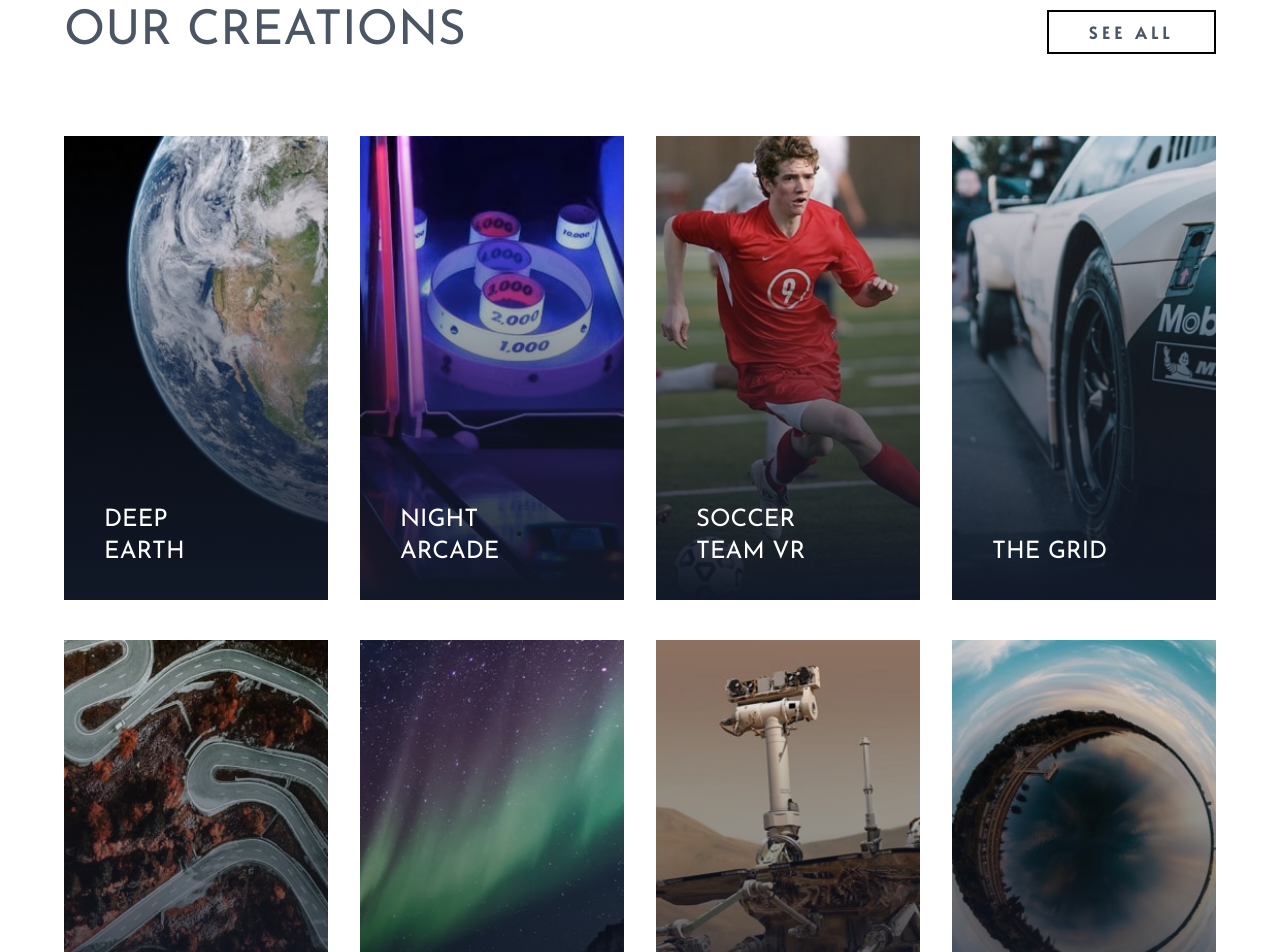
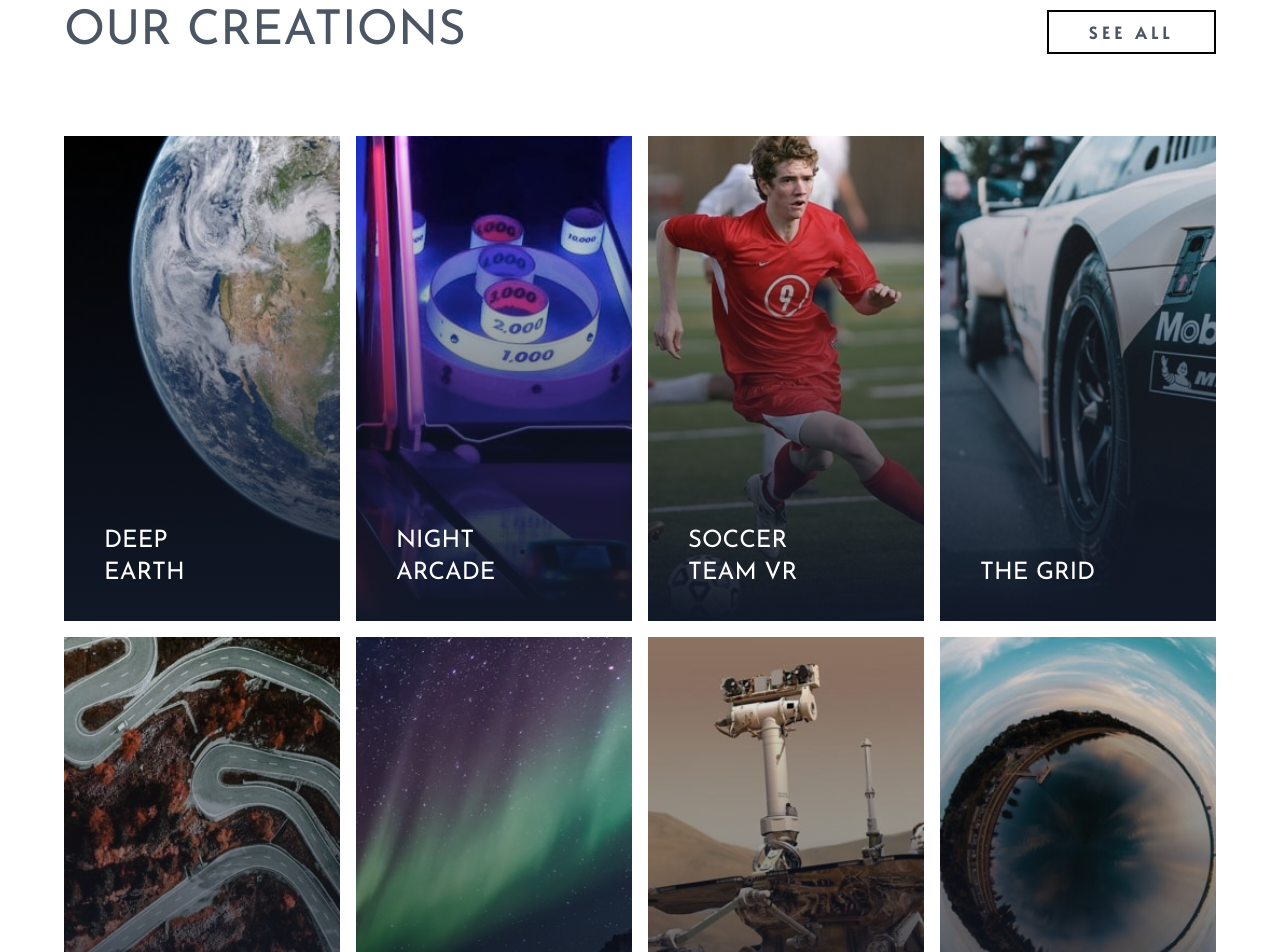
Before and after one commit to Ravsst2004/beyond-reality, a React (Vite) app: page / in a window 1280 px wide. Shown: the part 1460-2412 px from the top of the page. Built offline with nearby package versions, Linux system fonts and the light colour scheme.

Commit message:
fix: bug mobile menu z index

```diff
--- a/src/components/HamburgerMenu.tsx
+++ b/src/components/HamburgerMenu.tsx
@@ -1,20 +1,13 @@
 import { motion } from "framer-motion";
 
-const HamburgerMenu = ({
-  isOpen,
-  ...props
-}: {
-  isOpen: boolean;
-  onClick?: () => void;
-}) => {
+const HamburgerMenu = ({ isOpen, ...props }: { isOpen: boolean }) => {
   return (
     <motion.div
       className="md:hidden"
       {...props}
     >
       <motion.button
-        onClick={props.onClick}
-        className={`${isOpen && "open"} z-40 block hamburger md:hidden`}
+        className={`${isOpen && "open"} z-50 block hamburger md:hidden`}
       >
         <span className="hamburger-top"></span>
         <span className="hamburger-middle"></span>
--- a/src/components/Hero.tsx
+++ b/src/components/Hero.tsx
@@ -67,7 +67,7 @@ const Hero = () => {
         </AnimatePresence>
 
         <div>
-          <div className="relative cursor-none max-w-xl mt-32 mb-32 p-4 font-sans text-3xl text-white uppercase border-2 md:p-10 md:m-32 md:mx-0 md:text-6xl">
+          <div className="relative cursor-none max-w-xl mt-32 mb-32 p-2 font-sans text-3xl text-white uppercase border-2 md:p-10 md:m-32 md:mx-0 md:text-6xl">
             Immersive Journeys Beyond the Realms of Reality
           </div>
           <motion.div
@@ -88,7 +88,7 @@ const Hero = () => {
               WebkitMaskComposite: "exclude",
               mixBlendMode: "difference",
             }}
-            className="absolute z-50 cursor-none top-14 max-w-xl mt-32 mb-32 p-4 font-sans text-3xl text-white uppercase border-2 md:p-10 md:m-32 md:mx-0 md:text-6xl"
+            className="absolute z-50 cursor-none top-14 max-w-xl mt-32 mb-32 p-2 font-sans text-3xl text-white uppercase border-2 md:p-10 md:m-32 md:mx-0 md:text-6xl"
           >
             Immersive Journeys Beyond the Realms of Reality
           </motion.div>
--- a/src/components/ItemCard.tsx
+++ b/src/components/ItemCard.tsx
@@ -10,13 +10,17 @@ const ItemCard = ({
   title,
 }: ItemCardProps) => {
   return (
-    <div className="group relative overflow-hidden md:w-1/4">
+    <div className="group relative overflow-hidden md:w-full">
       <img
         className="hidden w-full duration-200 md:block group-hover:scale-110"
         src={imageUrlDesktop}
         alt=""
       />
-      <img className="w-full md:hidden" src={imageUrlMobile} alt="" />
+      <img
+        className="w-full md:hidden"
+        src={imageUrlMobile}
+        alt=""
+      />
       <div className="absolute top-0 bottom-0 right-0 left-0 bg-gradient-to-b from-transparent to-gray-900 group-hover:from-gray-50 group-hover:to-white group-hover:opacity-70"></div>
       <h5 className="absolute px-6 duration-200 w-52 bottom-4 md:bottom-8 md:px-10 group-hover:scale-110 group-hover:text-black">
         {title}
--- a/src/components/ItemsContainer.tsx
+++ b/src/components/ItemsContainer.tsx
@@ -1,7 +1,7 @@
 import ItemCard from "./ItemCard";
 
 const ItemsContainer = () => {
-  const items1 = [
+  const items = [
     {
       imageUrlDesktop: "images/desktop/image-deep-earth.jpg",
       imageUrlMobile: "images/mobile/image-deep-earth.jpg",
@@ -22,9 +22,6 @@ const ItemsContainer = () => {
       imageUrlMobile: "images/mobile/image-grid.jpg",
       title: "The Grid",
     },
-  ];
-
-  const items2 = [
     {
       imageUrlDesktop: "images/desktop/image-from-above.jpg",
       imageUrlMobile: "images/mobile/image-from-above.jpg",
@@ -46,21 +43,32 @@ const ItemsContainer = () => {
       title: "Make it fisheye",
     },
   ];
+
+  //   {
+  //     imageUrlDesktop: "images/desktop/image-from-above.jpg",
+  //     imageUrlMobile: "images/mobile/image-from-above.jpg",
+  //     title: "From Above VR",
+  //   },
+  //   {
+  //     imageUrlDesktop: "images/desktop/image-pocket-borealis.jpg",
+  //     imageUrlMobile: "images/mobile/image-pocket-borealis.jpg",
+  //     title: "Pocket Borealis",
+  //   },
+  //   {
+  //     imageUrlDesktop: "images/desktop/image-curiosity.jpg",
+  //     imageUrlMobile: "images/mobile/image-curiosity.jpg",
+  //     title: "The Curiosity",
+  //   },
+  //   {
+  //     imageUrlDesktop: "images/desktop/image-fisheye.jpg",
+  //     imageUrlMobile: "images/mobile/image-fisheye.jpg",
+  //     title: "Make it fisheye",
+  //   },
+  // ];
   return (
     <>
-      <div className="flex flex-col justify-between w-full space-y-6 text-2xl text-white uppercase md:flex-row md:space-y-0 md:space-x-8">
-        {items1.map((item, index) => (
-          <ItemCard
-            key={index}
-            imageUrlDesktop={item.imageUrlDesktop}
-            imageUrlMobile={item.imageUrlMobile}
-            title={item.title}
-          />
-        ))}
-      </div>
-
-      <div className="flex flex-col justify-between w-full space-y-6 mt-10 text-2xl text-white uppercase md:flex-row md:space-y-0 md:space-x-8">
-        {items2.map((item, index) => (
+      <div className="grid grid-cols-1 md:grid-cols-4 gap-4 justify-between w-full space-y-6 text-2xl text-white uppercase md:flex-row md:space-y-0 ">
+        {items.map((item, index) => (
           <ItemCard
             key={index}
             imageUrlDesktop={item.imageUrlDesktop}
--- a/src/components/MobileMenu.tsx
+++ b/src/components/MobileMenu.tsx
@@ -14,7 +14,7 @@ const MobileMenu: React.FC<MobileMenuProps> = ({ isOpen, navItems }) => {
           initial={{ x: 40, opacity: 0 }}
           animate={{ x: 0, opacity: 1 }}
           exit={{ x: 40, opacity: 0 }}
-          className="absolute top-0 bottom-0 left-0 flex flex-col self-end w-full min-h-screen py-1 pt-40 pl-12 space-y-3 text-lg text-white uppercase bg-black"
+          className="absolute z-20 top-0 bottom-0 left-0 flex flex-col self-end w-full min-h-screen py-1 pt-40 pl-12 space-y-3 text-lg text-white uppercase bg-black"
         >
           {navItems.map((item) => (
             <motion.a
```
Also changed, not shown: public/images/desktop/moon-sky.jpg (added), public/images/mobile/moon-sky.jpg (added).
